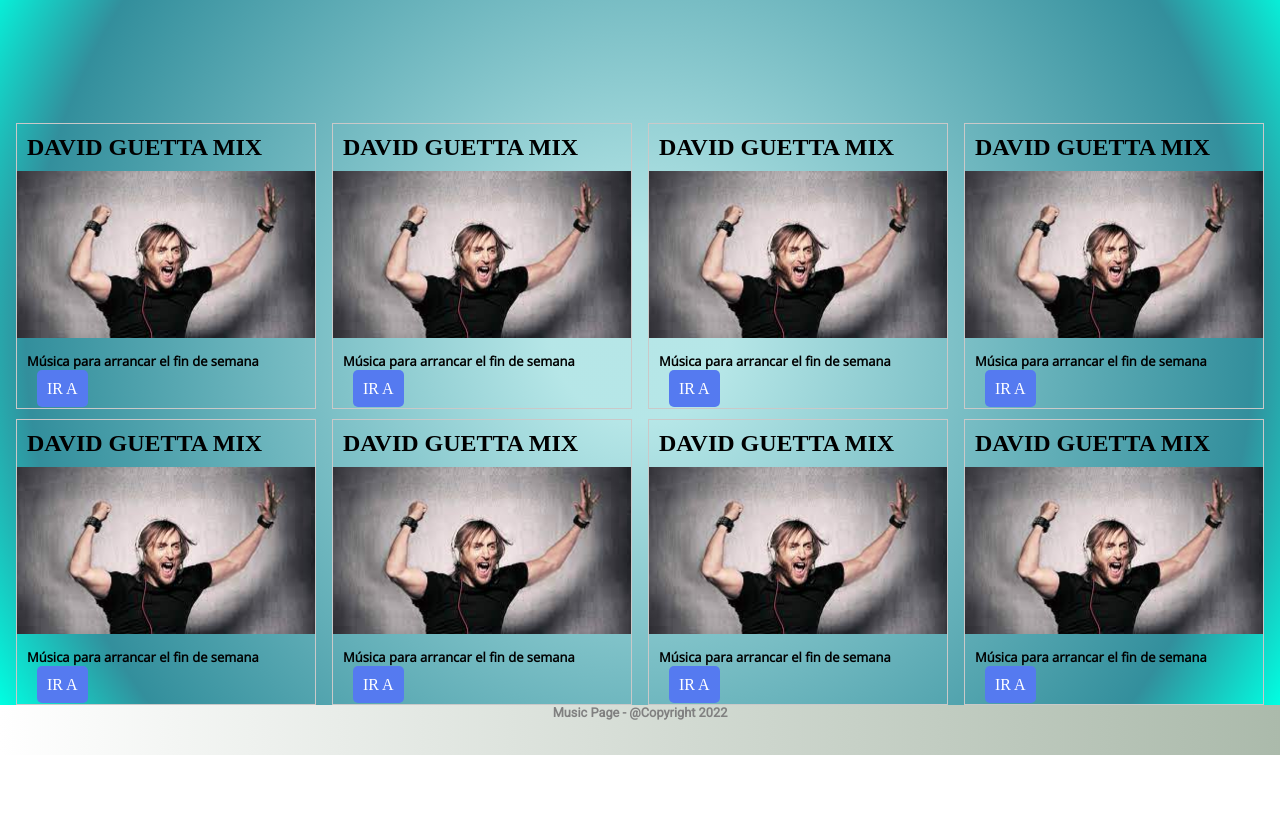
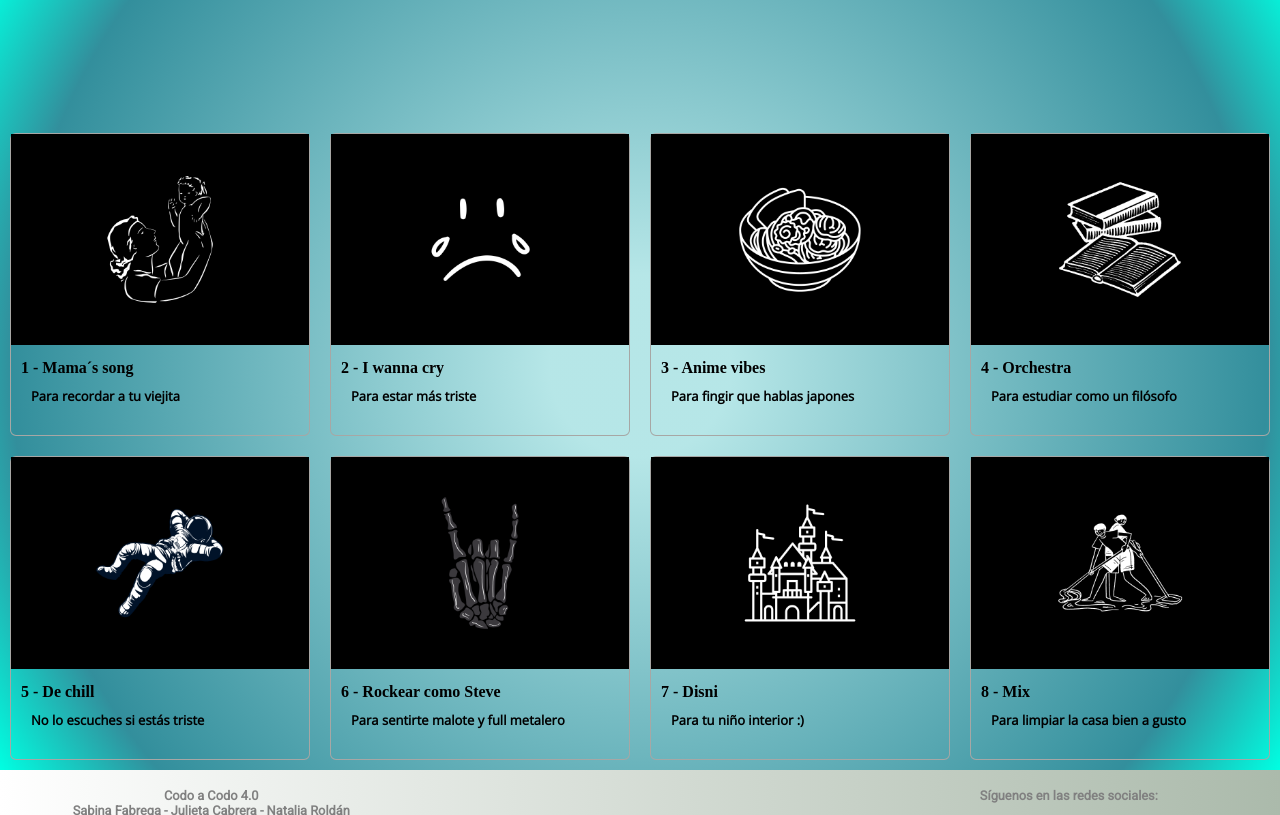
Before and after one commit to RoldanNatalia/Proyecto-Codo-a-Codo-G13, a plain HTML site: page index.html in a window 1280 px wide. Shown: the part 117-932 px from the top of the page. Before the commit the page ends 872 px from the top, so only its background shows below. Drawn offline with nearby package versions, Linux system fonts and the light colour scheme.

Commit message:
3er update

```diff
--- /dev/null
+++ b/JS/data.json
@@ -0,0 +1,70 @@
+{
+  "arreglo": [
+
+
+        {
+            "id":1,
+            "title":"Mama´s song",
+            "image":"./imagenes/mom.png",
+            "description": "Para recordar a tu viejita",
+            "spotify":"https://open.spotify.com/playlist/5jX7nSwAPU5IoM47Tw4Cox?si=4051df4cb5ff40d0",
+            "youtube":""
+        },
+        {
+            "id":2,
+            "title":"I wanna cry",
+            "image":"./imagenes/cry.png",
+            "description": "Para estar más triste",
+            "spotify":"https://open.spotify.com/playlist/3g7p7MIQDBK42Kfs2573Wa?si=e0a8b0bc34f9498b",
+            "youtube":""
+        },
+        {
+            "id":3,
+            "title":"Anime vibes",
+            "image":"./imagenes/ramen.png",
+            "description": "Para fingir que hablas japones",
+            "spotify":"https://open.spotify.com/playlist/4xROUZI3CORCUxy6rN014w?si=383b30d4e9c04483",
+            "youtube":""
+        },
+        {
+            "id":4,
+            "title":"Orchestra",
+            "image":"./imagenes/study.png",
+            "description": "Para estudiar como un filósofo",
+            "spotify":"https://open.spotify.com/playlist/1Ku1hWFxGjSKghPiMmpLLA?si=21d733ca498c4dc5",
+            "youtube":""
+        },
+        {
+            "id":5,
+            "title":"De chill",
+            "image":"./imagenes/deChill.png",
+            "description": "No lo escuches si estás triste",
+            "spotify":"https://open.spotify.com/playlist/4a2teePXT9oOnYeviNUscK?si=3cbf081dea3d4c50",
+            "youtube":""
+        },
+        {
+            "id":6,
+            "title":"Rockear como Steve",
+            "image":"./imagenes/rockearComoSteve.png",
+            "description": "Para sentirte malote y full metalero",
+            "spotify":"",
+            "youtube":""
+        },
+        {
+            "id":7,
+            "title":"Disni",
+            "image":"./imagenes/disni.png",
+            "description": "Para tu niño interior :)",
+            "spotify":"",
+            "youtube":""
+        },
+        {
+            "id":8,
+            "title":"Mix",
+            "image":"./imagenes/Mix.png",
+            "description": "Para limpiar la casa bien a gusto",
+            "spotify":"",
+            "youtube":""
+        }
+]
+}
--- a/JS/main.js
+++ b/JS/main.js
@@ -0,0 +1,48 @@
+/*const { createApp } = Vue
+
+  createApp({
+    data() {
+      return {
+        message: 'Hello Vue!'
+      }
+    }
+  }).mount('#app')
+  */
+  let url = "./JS/data.json"
+  let datos = [];
+  fetch(url)
+      .then(response => response.json())
+      .then(data => {  // data contiene el JSON
+          console.log(data)
+          datos = data.arreglo
+          console.log(datos)   //  8 playlists
+
+
+          let cad = `<div class="container">`
+
+          for (producto of datos) {
+            cad += `
+            <div class="tarjeta">
+                <img src="${producto.image}" alt="${producto.title}">
+                <div class="cuerpo">
+                    <h4>${producto.id} - ${producto.title}</h4>
+                    <p>${producto.description}</p>
+
+                </div>
+            </div>
+        `
+            }
+
+
+            cad += `</div>
+             `
+
+            console.log(cad)
+
+
+
+            document.getElementById("tarjetas").innerHTML = cad;
+
+
+        }
+        );
--- a/css/estilos.css
+++ b/css/estilos.css
@@ -8,6 +8,7 @@
     font-size: 1rem;
     height: 100%;
 }
+
 
 header, footer{
 
@@ -31,6 +32,7 @@
     align-items: center;
 
 
+
 }
 .nav {
     text-decoration: none;
@@ -40,11 +42,13 @@
     color:grey;
     font-weight: bold;
 
+
 }
 main{
 
     background: rgb(181,230,231);
     background: radial-gradient(circle, rgba(181,230,231,0.989233193277311) 12%, rgba(44,139,153,0.9671218829328606) 83%, rgba(0,255,226,1) 100%);
+    height: 100%;
 
 
 
@@ -76,8 +80,10 @@
 }
 
 #footer{
-    height: 50px;
-    font-size: small;
+    width:100%;
+    text-align:right;
+    height:70px;
+    font-size:medium;
 }
 .textfooter{
     text-align: center;
@@ -145,8 +151,34 @@
 a.nav:hover{
     color:lightgray
 }
-.foter_redes{
+.footer_redes{
     width: 33%;
     text-align: center;
     float:right;
 }
+.footer_integrantes{
+    width: 33%;
+    text-align: center;
+
+}
+
+/*****************************/
+
+.container{
+    display: flex;
+    flex-wrap: wrap;
+    justify-content:space-around;
+}
+.tarjeta{
+    border: 1px solid rgb(167, 167, 165);
+    margin: 10px;
+    border-radius: 2%;
+    width: 300px;
+}
+.cuerpo{
+    padding: 10px;
+}
+/*img{
+    width: 100%;
+
+}*/
--- a/index.html
+++ b/index.html
@@ -12,6 +12,9 @@
 </head>
 <body>
     <header>
+        <div class="header">
+
+
             <div class="header-logo">
                 <a href="index.html"><img class="img_logo" src="./imagenes/Music page (1).png" alt="logo"> </a>
 
@@ -29,13 +32,19 @@
                 </div>
             </nav>
 
-
+        </div>
     </header>
     <main>
         <p>MUSIC EVERYONE</p>
         <br><br><br><br><br><br>
         <img src="" alt="">
 
+        <div id="tarjetas">
+
+
+
+        </div>
+        <!--
         <div class="contenedor">
 
 
@@ -88,13 +97,35 @@
                 <p>Música para arrancar el fin de semana</p>
                 <a class="boton"  href="https://open.spotify.com/playlist/37i9dQZF1EIVmqhwdlpWRU?si=841a4baa45204269">IR A</a>
             </div>
+            -->
+
     </main>
     <footer>
+        <div class="footer_redes">
+            <br>
+            <h3 class="textfooter">Síguenos en las redes sociales:</h3>
+            <br>
+            <a target="_blank" href="https://es-la.facebook.com/"> <img width="20px" src="./imagenes/facebook.png" alt="facebook"></a>
+            <a target="_blank" href="https://www.instagram.com/"> <img width="20px" src="./imagenes/instagram.png" alt="Instagram"></a>
+            <a target="_blank" href="https://www.linkedin.com/"><img width="20px" src="./imagenes/linkedin.png" alt="linkedin"></a>
+            <a target="_blank" href="https://www.youtube.com/"><img width="20px" src="./imagenes/youtube.png" alt="youtube"></a>
+
+        </div>
+        <div class="footer_integrantes">
+            <br>
+            <h3 class="textfooter">Codo a Codo 4.0</h3>
+            <p class="textfooter">Sabina Fabrega - Julieta Cabrera - Natalia Roldán</p>
+
+
+        </div>
         <div id="footer">
-
+            <br><br>
             <p class="textfooter">Music Page - @Copyright 2022</p>
         </div>
 
     </footer>
+    <script src="https://unpkg.com/vue@3/dist/vue.global.js"></script>
+    <script src="./JS/data.json"></script>
+    <script src="./JS/main.js" ></script>
 </body>
 </html>
```
Also changed, not shown: contact.html (+17 -1 lines), history.html (+9 -3 lines), newsletter.html (+17 -1 lines), us.html (+17 -1 lines), imagenes/Mix.png (added), imagenes/cry.png (added), imagenes/deChill.png (added), imagenes/disni.png (added), imagenes/mom.png (added), imagenes/ramen.png (added), imagenes/rockearComoSteve.png (added), imagenes/study.png (added). Lines whose indentation alone changed are shown as unchanged.
